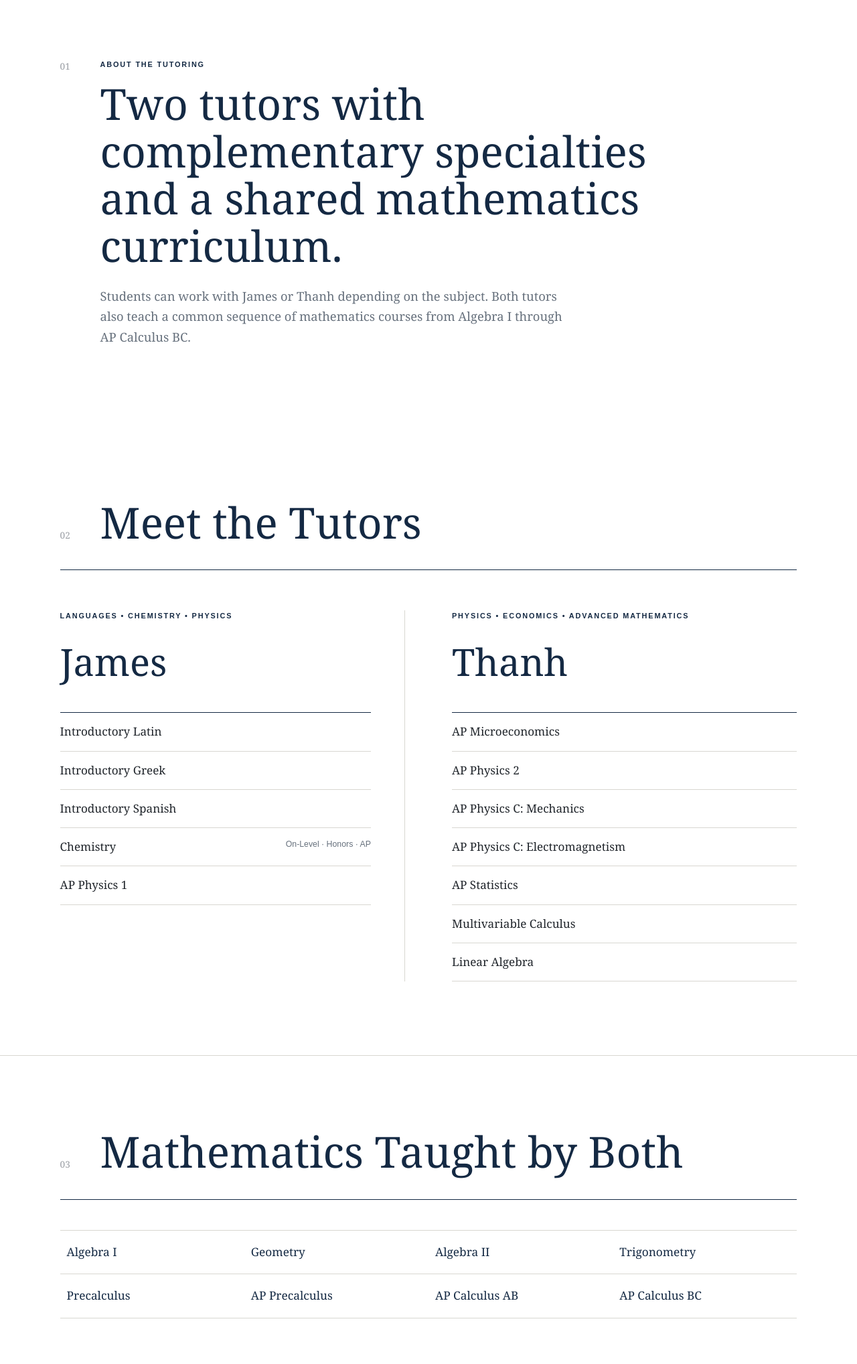
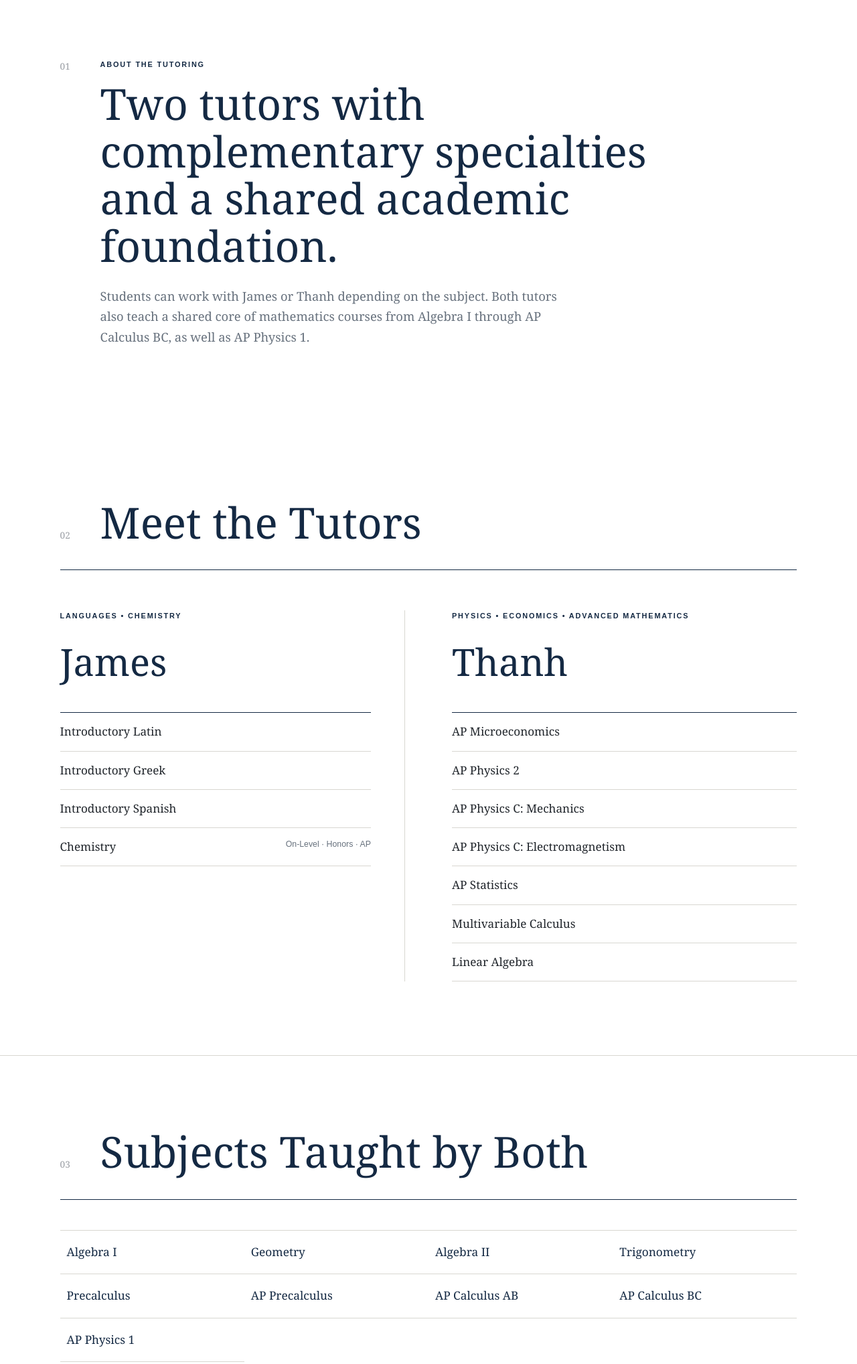
Before and after one commit to tjtutoring/tutoringwebsite, a plain HTML site: page index.html in a window 1280 px wide. Shown: the part 960-2996 px from the top of the page at 67% size. Drawn offline with Linux system fonts and the light colour scheme.

Commit message:
Revise tutoring details and subjects in index.html
Updated tutor descriptions and subjects taught.

```diff
--- a/index.html
+++ b/index.html
@@ -75,13 +75,13 @@
 
         <h2>
           Two tutors with complementary specialties
-          and a shared mathematics curriculum.
+          and a shared academic foundation.
         </h2>
 
         <p>
           Students can work with James or Thanh depending on the subject.
-          Both tutors also teach a common sequence of mathematics courses
-          from Algebra I through AP Calculus BC.
+          Both tutors also teach a shared core of mathematics courses
+          from Algebra I through AP Calculus BC, as well as AP Physics 1.
         </p>
       </div>
 
@@ -101,7 +101,7 @@
         <article class="tutor">
 
           <p class="section-label">
-            LANGUAGES • CHEMISTRY • PHYSICS
+            LANGUAGES • CHEMISTRY
           </p>
 
           <h3>James</h3>
@@ -115,8 +115,6 @@
               Chemistry
               <span>On-Level · Honors · AP</span>
             </li>
-
-            <li>AP Physics 1</li>
           </ul>
 
         </article>
@@ -151,7 +149,7 @@
 
       <div class="section-header">
         <p class="section-number">03</p>
-        <h2>Mathematics Taught by Both</h2>
+        <h2>Subjects Taught by Both</h2>
       </div>
 
       <div class="subject-lines">
@@ -164,6 +162,7 @@
         <p>AP Precalculus</p>
         <p>AP Calculus AB</p>
         <p>AP Calculus BC</p>
+        <p>AP Physics 1</p>
 
       </div>
 
```
